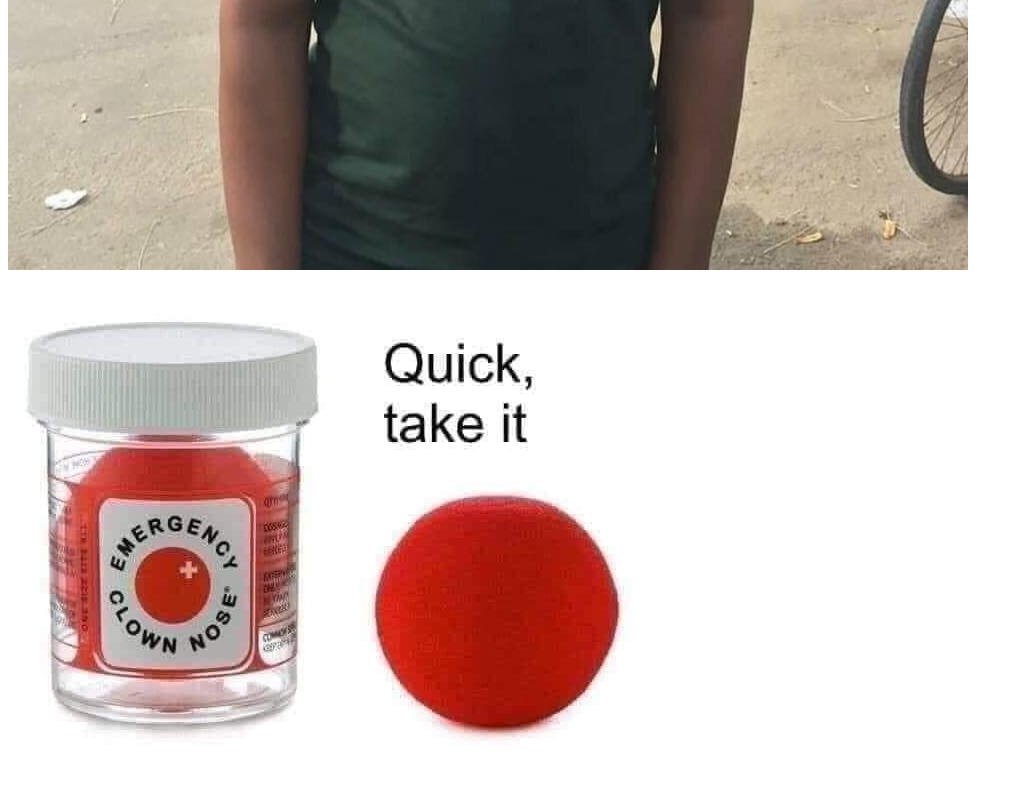
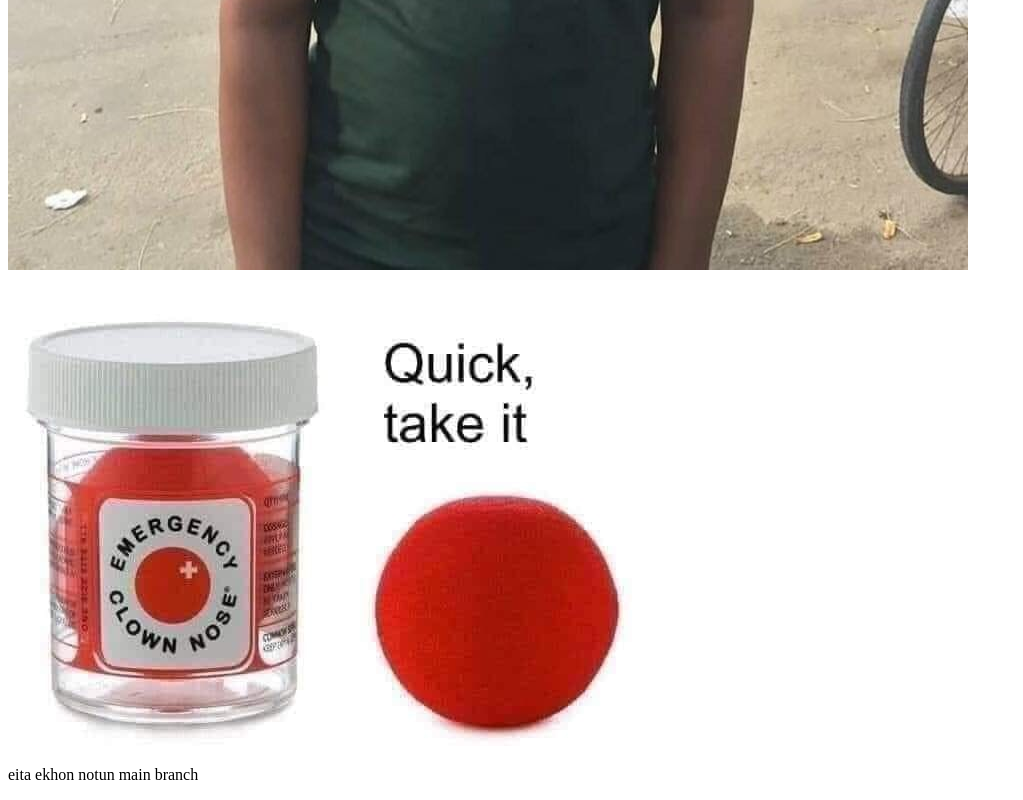
Before and after one commit to SaFaUU/Web-Development-Projects, a plain HTML site: page index.html in a window 1280 px wide. Shown: the part 848-1648 px from the top of the page, without its empty margins (0-1023 px from the left). Before the commit the page ends 1606 px from the top, so only its background shows below. Drawn offline with Linux system fonts and the light colour scheme.

Commit message:
new main branch

```diff
--- a/index.html
+++ b/index.html
@@ -14,6 +14,7 @@
     <h3>new code changed</h3>
     <img src="pain.jpg" alt="">
     <img src="clown.jpg" alt="">
+    <p>eita ekhon notun main branch</p>
 </body>
 
 </html>
```
